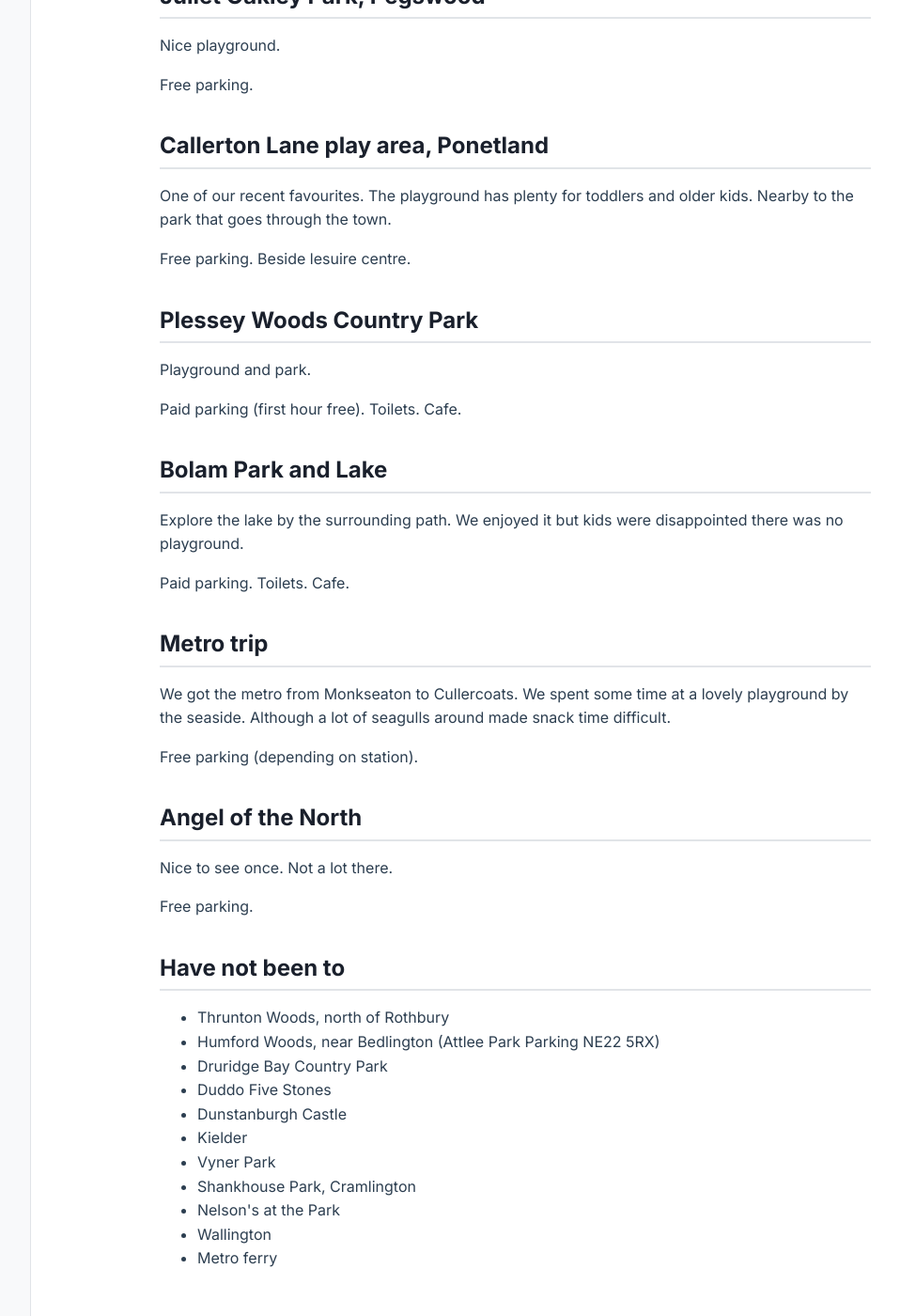
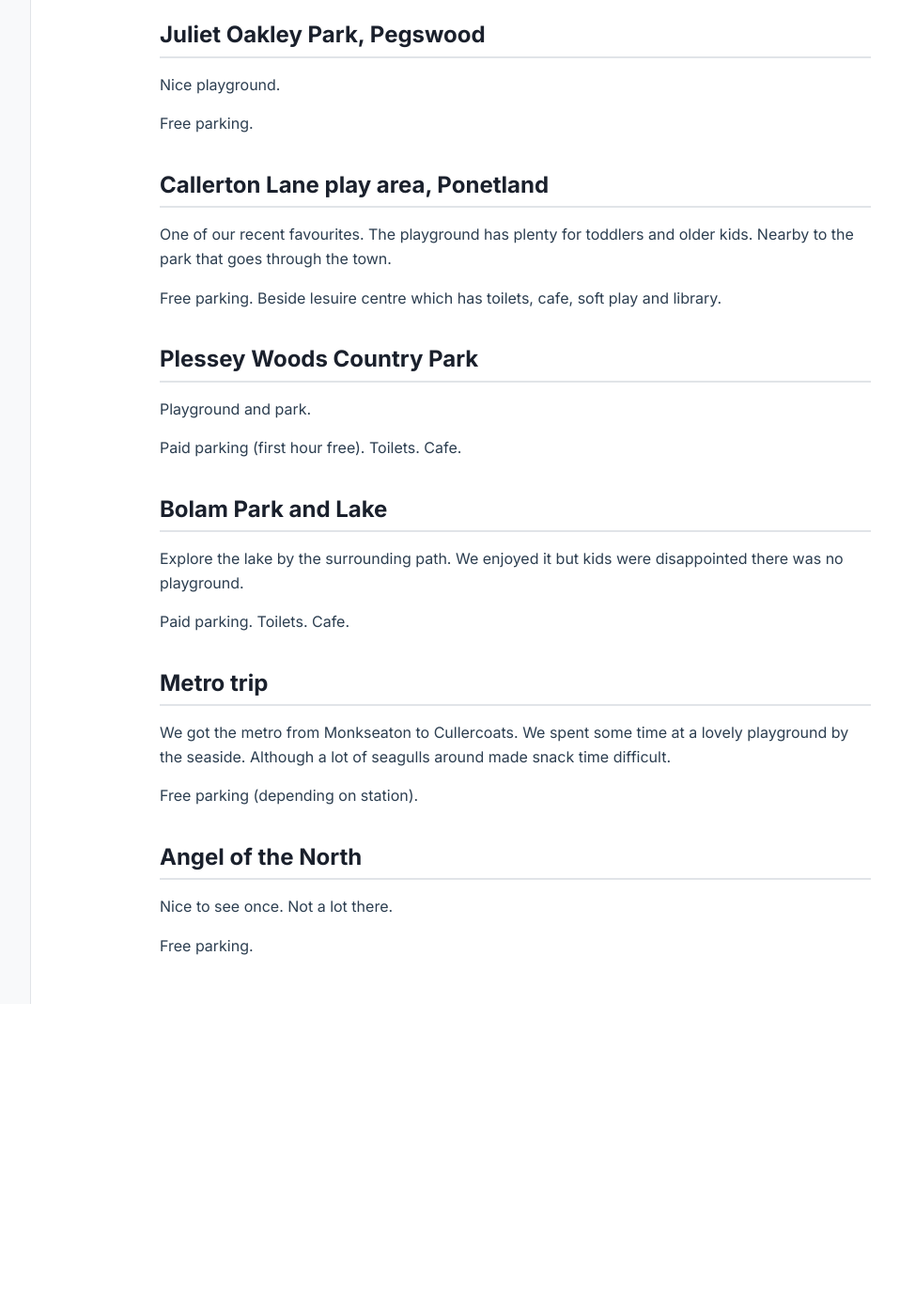
Before and after one commit to liamtreacy/liamtreacy.github.io, a Jekyll site: the page built from posts/northumberland_kids.html, in a window 1280 px wide and 1400 px high, scrolled down 1276 px. Shown: the whole window at 94% size, without its empty margins (216-1174 px from the left). Built offline with Jekyll 4.4.1, drawn with Linux system fonts in a browser that asks for light colours; after the commit the page ends 2344 px from its top, so only the background shows below that; some of the changed text lies outside the part shown.

Commit message:
Update kids

```diff
--- a/posts/northumberland_kids.html
+++ b/posts/northumberland_kids.html
@@ -27,7 +28,7 @@
 
 <h2>Callerton Lane play area, Ponetland</h2>
 <p>One of our recent favourites. The playground has plenty for toddlers and older kids. Nearby to the park that goes through the town.</p>
-<p>Free parking. Beside lesuire centre.</p>
+<p>Free parking. Beside lesuire centre which has toilets, cafe, soft play and library.</p>
 
 <h2>Plessey Woods Country Park</h2>
 <p>Playground and park.</p>
@@ -60,3 +62,4 @@
   <li>Wallington</li>
   <li>Metro ferry</li>
 </ul>
+-->
```
Also changed, not shown: other parts of posts/northumberland_kids.html (+3 -1 lines).
